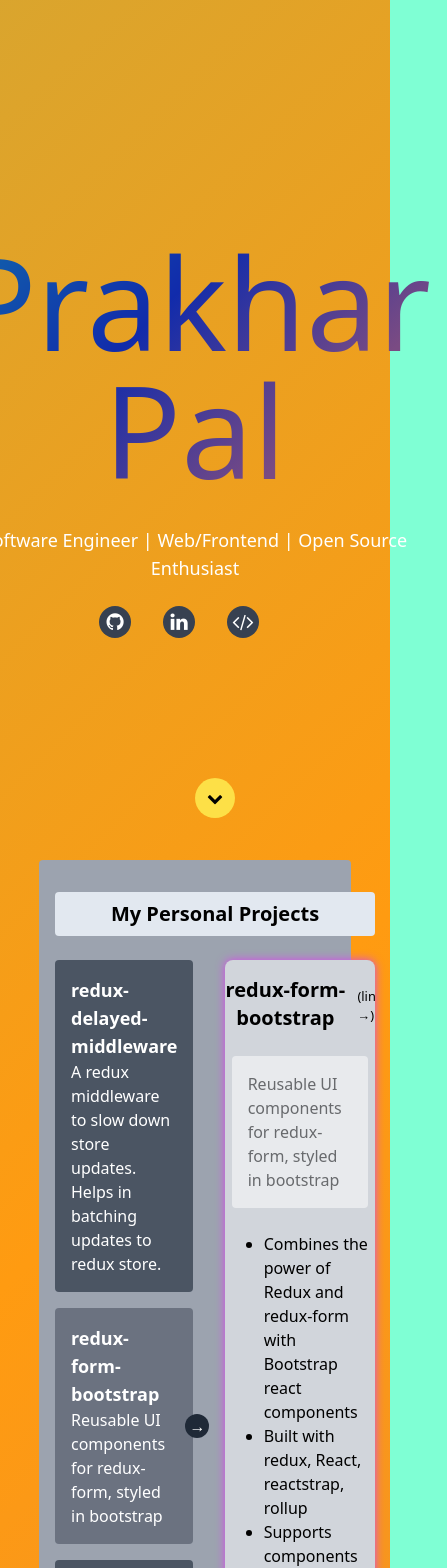
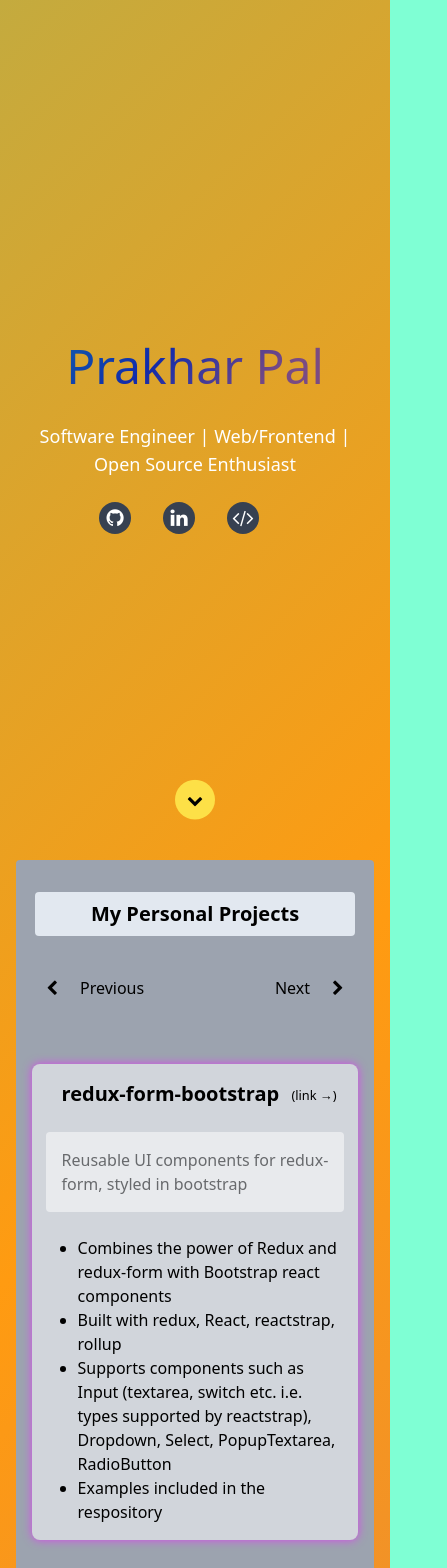
Before and after one commit to prakhar-pal/prakhar-pal.github.io, a Next.js app: page / in a window 390 px wide. Shown: the top 1568 px of the page, 447 px wide, since content can reach past the window. Built offline with nearby package versions, Linux system fonts and the light colour scheme.

Commit message:
feat: added responsive design changes

```diff
--- a/src/components/SelfIntroduction/index.tsx
+++ b/src/components/SelfIntroduction/index.tsx
@@ -1,18 +1,36 @@
 import * as React from "react";
 import clsx from "clsx";
 import style from "./SelfIntroduction.module.scss";
+import useDeviceType from "../../hooks/useDeviceType";
 
-const BrandIcon = ({ className }: { className: string }) => <i className={clsx(className, "mr-8 text-xl bg-gray-700 h-8 w-8 rounded-full hover:bg-black transition-all duration-500")} />;
+const BrandIcon = (props: any): React.ReactNode => {
+    const { className }: { className: string } = props;
+    return (
+        <i
+            className={clsx(className,
+                "mr-8 text-xl bg-gray-700 h-8 w-8 rounded-full hover:bg-black transition-all duration-500"
+            )}
+        />
+    );
+}
 
 type ISelfIntroductionProps = {
     onClickDownArrow: () => void;
 }
 const SelfIntroduction = ({ onClickDownArrow }: ISelfIntroductionProps) => {
+    const [shouldShowDownArrow, setShowDownArrow] = React.useState(true);
+    const { isMobile } = useDeviceType();
+    function handleClickDownArrow() {
+        onClickDownArrow();
+        if(isMobile) {
+            setShowDownArrow(false);
+        }
+    }
     return (
         <div className="h-screen w-full flex items-center justify-center relative select-none bg-gradeint-1">
             <div className="p-4 text-center">
                 <div>
-                    <h1 className={"text-9xl "+style.intro}>Prakhar Pal</h1>
+                    <h1 className={"md:text-9xl text-5xl "+style.intro}>Prakhar Pal</h1>
                     <div className="mt-8 text-lg">Software Engineer | Web/Frontend | Open Source Enthusiast </div>
                 </div>
                 <div className={"flex justify-center mt-6 items-center " + style.brand_icons}>
@@ -28,12 +46,14 @@
                         </span>
                     </a>
                 </div>
-                <div className="h-10 w-10 flex justify-center left-1/2 absolute bottom-8">
-                    <i
-                        onClick={onClickDownArrow}
-                        className={clsx("bounce fa fa-chevron-down h-full w-full text-black bg-yellow-300 rounded-full flex items-center justify-center cursor-pointer")}
-                    />
-                </div>
+                {shouldShowDownArrow && (
+                    <div className="h-10 w-10 flex justify-center left-1/2 -translate-x-1/2 absolute bottom-8">
+                        <i
+                            onClick={handleClickDownArrow}
+                            className={clsx("bounce fa fa-chevron-down h-full w-full text-black bg-yellow-300 rounded-full flex items-center justify-center cursor-pointer")}
+                        />
+                    </div>
+                )}
             </div>
         </div>
     );
--- a/src/components/SelfProjects.tsx
+++ b/src/components/SelfProjects.tsx
@@ -81,7 +81,7 @@
 const ProjectCard = (props: IProjectCardProps) => {
   return (
     <div
-      className="transition-all duration-50 flex flex-col border-solid border-gray-500 shadow-card border-spacing-1 rounded-lg overflow-hidden min-h-full bg-gray-300 text-black"
+      className="transition-all duration-50 flex flex-col border-solid border-gray-500 shadow-card border-spacing-1 rounded-lg overflow-hidden min-h-full bg-gray-300 text-black pb-4"
     >
       <a href={props.url} target="_blank" className="flex items-center justify-center mb-6  mt-4">
         <h4 className="text-xl font-semibold text-center">{props.name}</h4>
@@ -109,7 +109,7 @@
     return projects[showProjectIndex];
   }, [showProjectIndex]);
 
-  function changeProjectIndex(index) {
+  function changeProjectIndex(index: number) {
     setShowProjectIndex(index);
     setIsChangedByUser(true);
   }
@@ -127,11 +127,36 @@
     return () => clearInterval(id);
   }, [isChangedByUser]);
 
+  function goToNextProject() {
+    const nextIndex = showProjectIndex === projects.length - 1 ? 0 : showProjectIndex + 1;
+    changeProjectIndex(nextIndex);
+  }
+
+  function goToPreviousProject() {
+    const previousIndex = showProjectIndex === 0 ? projects.length - 1 : showProjectIndex - 1;
+    changeProjectIndex(previousIndex);
+  }
+
   return (
     <section ref={ref as any} className="py-8 rounded p-4 bg-gray-400">
       <h4 className="font-semibold text-xl text-center text-black bg-slate-200 py-2 rounded px-4 w-80 mx-auto">My Personal Projects</h4>
+      <div className="flex justify-between text-black">
+        <button
+          className="my-8 flex items-center"
+          onClick={goToPreviousProject}>
+          <i className="fa fa-chevron-left h-10 w-10 text-black rounded-full flex items-center justify-center cursor-pointer mr-2" />
+          Previous
+        </button>
+        <button
+          className="flex items-center my-8"
+          onClick={goToNextProject}
+        >
+          Next
+          <i className="fa fa-chevron-right h-10 w-10  rounded-full flex items-center justify-center cursor-pointer ml-2" />
+        </button>
+      </div>
       <div className="flex mt-6">
-        <ul className="basis-2 shrink-0 flex-grow">
+        <ul className="md:block hidden basis-2 shrink-0 flex-grow mr-8">
           {projects.map((project, index) => (
             <li
               key={index}
@@ -147,7 +172,7 @@
             </li>
           ))}
         </ul>
-        <div className="basis-1 shrink-0 flex-grow ml-8">
+        <div className="basis-1 shrink-0 flex-grow">
           <ProjectCard {...activeProject} />
         </div>
       </div>
--- /dev/null
+++ b/src/hooks/useDeviceType.ts
@@ -0,0 +1,38 @@
+import React from "react";
+
+type IDeviceType = 'mobile' | 'tablet' | 'desktop';
+
+function getDeviceType(): IDeviceType {
+    if(typeof window === "undefined") {
+        return "desktop";
+    }
+    if(window.innerWidth < 768) {
+        return "mobile";
+    }else if(window.innerWidth < 1024) {
+        return "tablet";
+    }
+    return "desktop";
+}
+function useDeviceType(): {
+    deviceType: IDeviceType;
+    isDesktop: boolean;
+    isMobile: boolean;
+} {
+    const [deviceType] = React.useState(getDeviceType());
+
+    const isDesktop  = React.useMemo(() => {
+        return deviceType === "desktop";
+    }, []);
+
+    const isMobile  = React.useMemo(() => {
+        return deviceType === "mobile";
+    }, []);
+
+    return {
+        deviceType,
+        isDesktop,
+        isMobile
+    };
+}
+
+export default useDeviceType;
--- a/src/pages/_app.js
+++ b/src/pages/_app.js
@@ -3,7 +3,7 @@
 
 const App = ({ Component, ...props }) => {
    return (
-    <div className="max-w-7xl w-4/5 mx-auto py-4">
+    <div className="max-w-7xl md:maxw-4/5 mx-auto p-4">
         <Head>
             <meta charset="UTF-8"/>
             <meta name="viewport" content="width=device-width, initial-scale=1.0"/>
```
